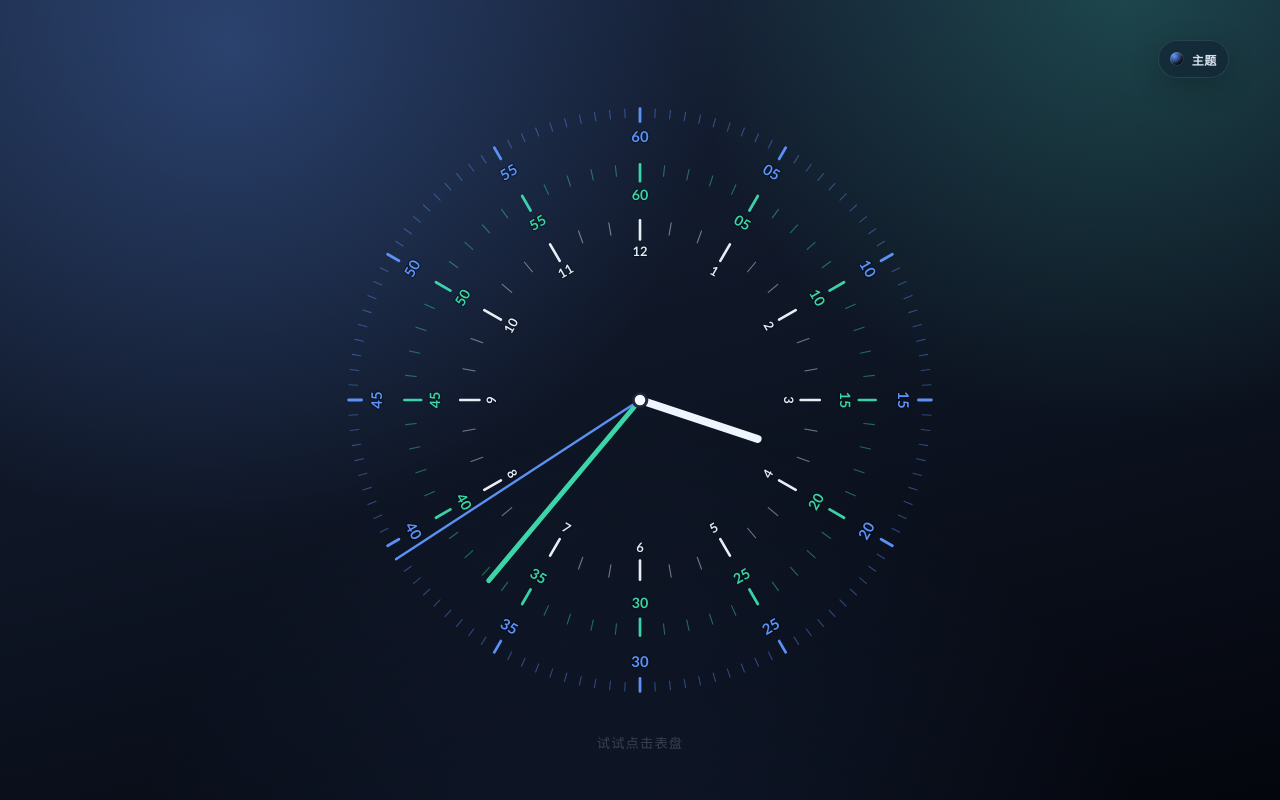
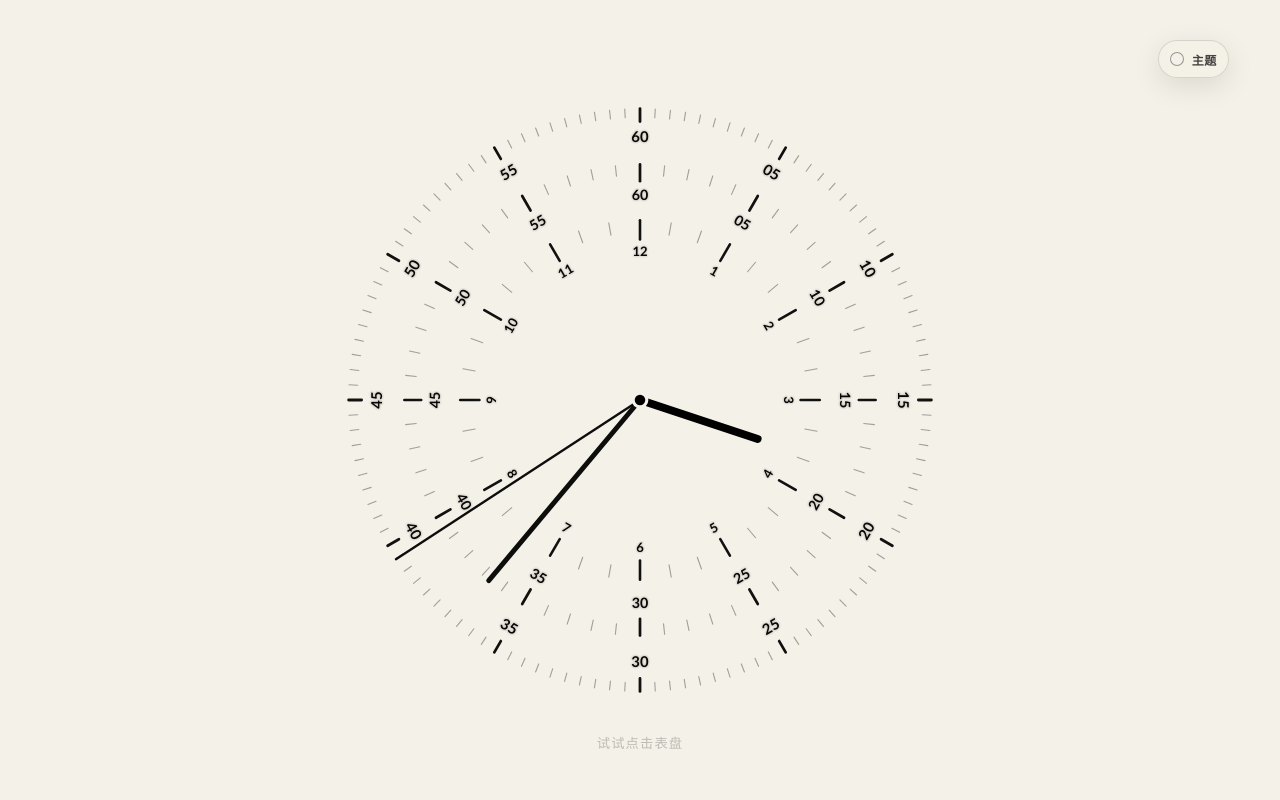
Before and after one commit to sunhengzhe/clock, a React (Vite) app: page / in a window 1280 px wide. Built offline with nearby package versions, Linux system fonts and the light colour scheme.

Commit message:
set default theme to minimal white

```diff
--- a/src/theme-preferences.js
+++ b/src/theme-preferences.js
@@ -1,4 +1,4 @@
-export const DEFAULT_THEME_KEY = "midnight";
+export const DEFAULT_THEME_KEY = "minimal";
 export const THEME_STORAGE_KEY = "watch-face-theme";
 
 export function isThemeKey(themeKey, themesByKey) {
```
Also changed, not shown: 1 other file (tests, documents, lock files or other folders).
